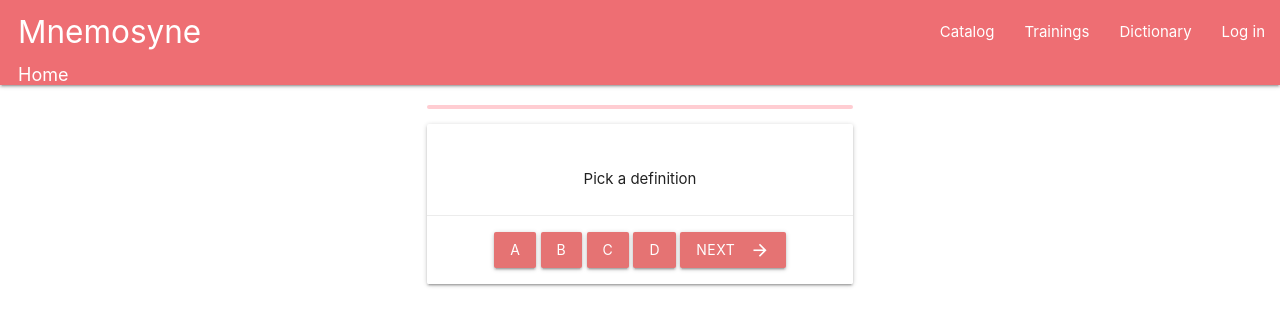
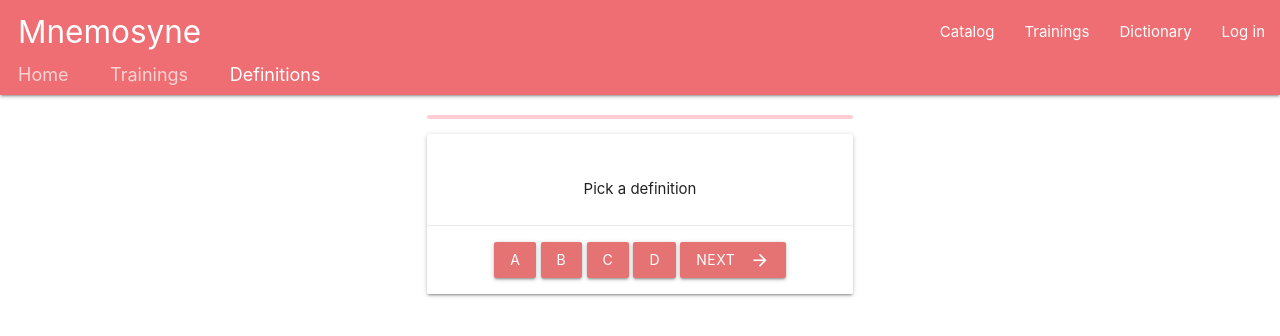
Before and after one commit to mnemosyne-team/mnemosyne, a Django app: template wordbuilder/templates/wordbuilder/definitions_training.html in a window 1280 px wide. Shown: the top 336 px of the page. Run offline with Django 3.2, Linux system fonts and the light colour scheme; the template is opened without the code that fills it, so the values that code supplies are empty; some libraries are stand-ins or nearby versions.

Commit message:
Definitions training fix (#34)
* Fixed bug when user could train without words in dictionary.

* Added breadcrumbs.

```diff
--- a/wordbuilder/templates/wordbuilder/definitions_training.html
+++ b/wordbuilder/templates/wordbuilder/definitions_training.html
@@ -6,6 +6,12 @@
 
 {% block custom_css %}
     <link rel="stylesheet" href="{% static 'wordbuilder/css/definitions.css' %}">
+{% endblock %}
+
+{% block breadcrumbs %}
+    <a href="{% url 'index' %}" class="breadcrumb">Home</a>
+    <a href="{% url 'trainings' %}" class="breadcrumb">Trainings</a>
+    <a href='#' class="breadcrumb">Definitions</a>
 {% endblock %}
 
 {% block card-content %}
@@ -24,5 +30,5 @@
 {% endblock %}
 
 {% block training-js %}
-    <script src="{% static 'wordbuilder/js/definitions.js?newver' %}"></script>
+    <script src="{% static 'wordbuilder/js/definitions.js?' %}"></script>
 {% endblock %}
```
Also changed, not shown: wordbuilder/static/wordbuilder/js/definitions.js (+9 -5 lines).
